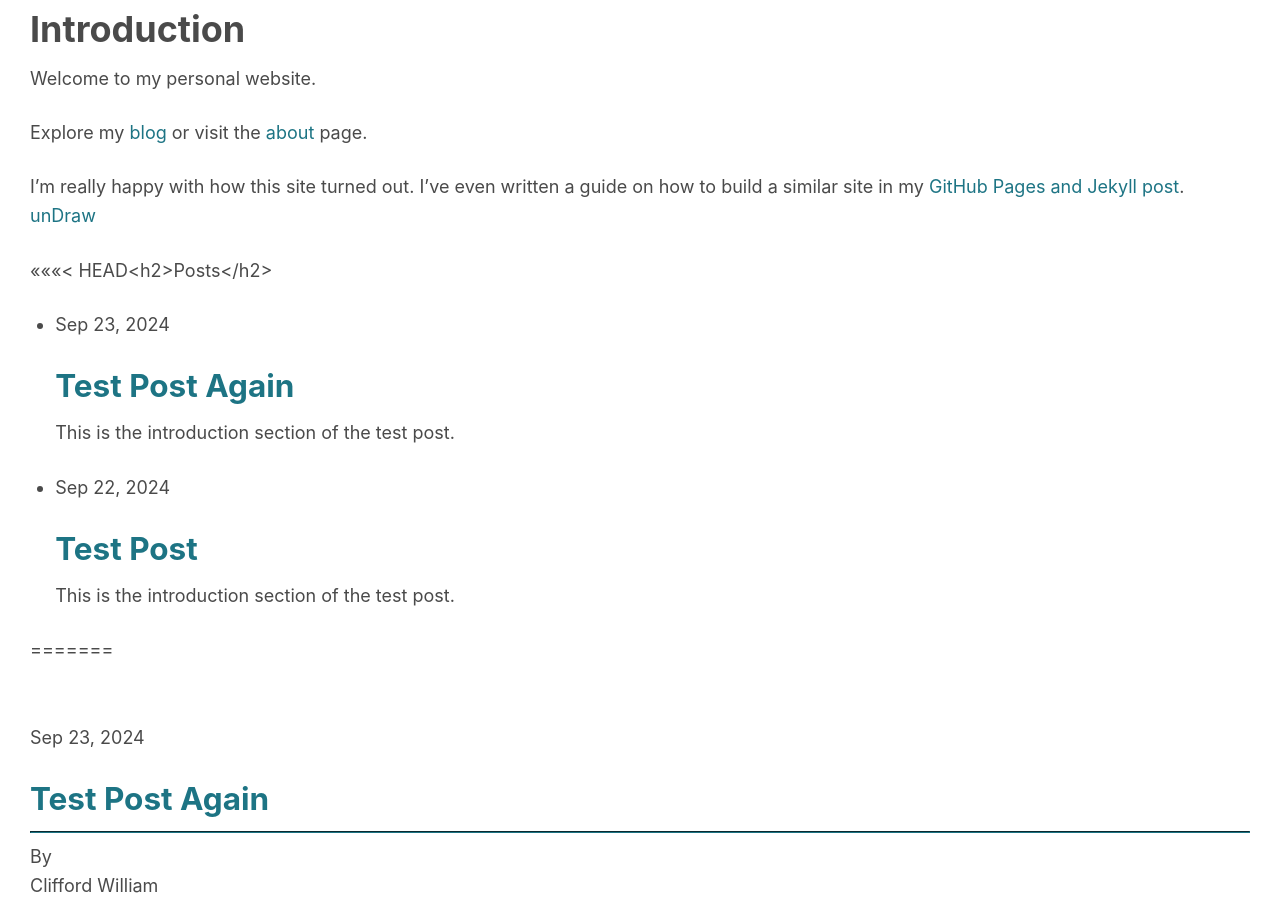
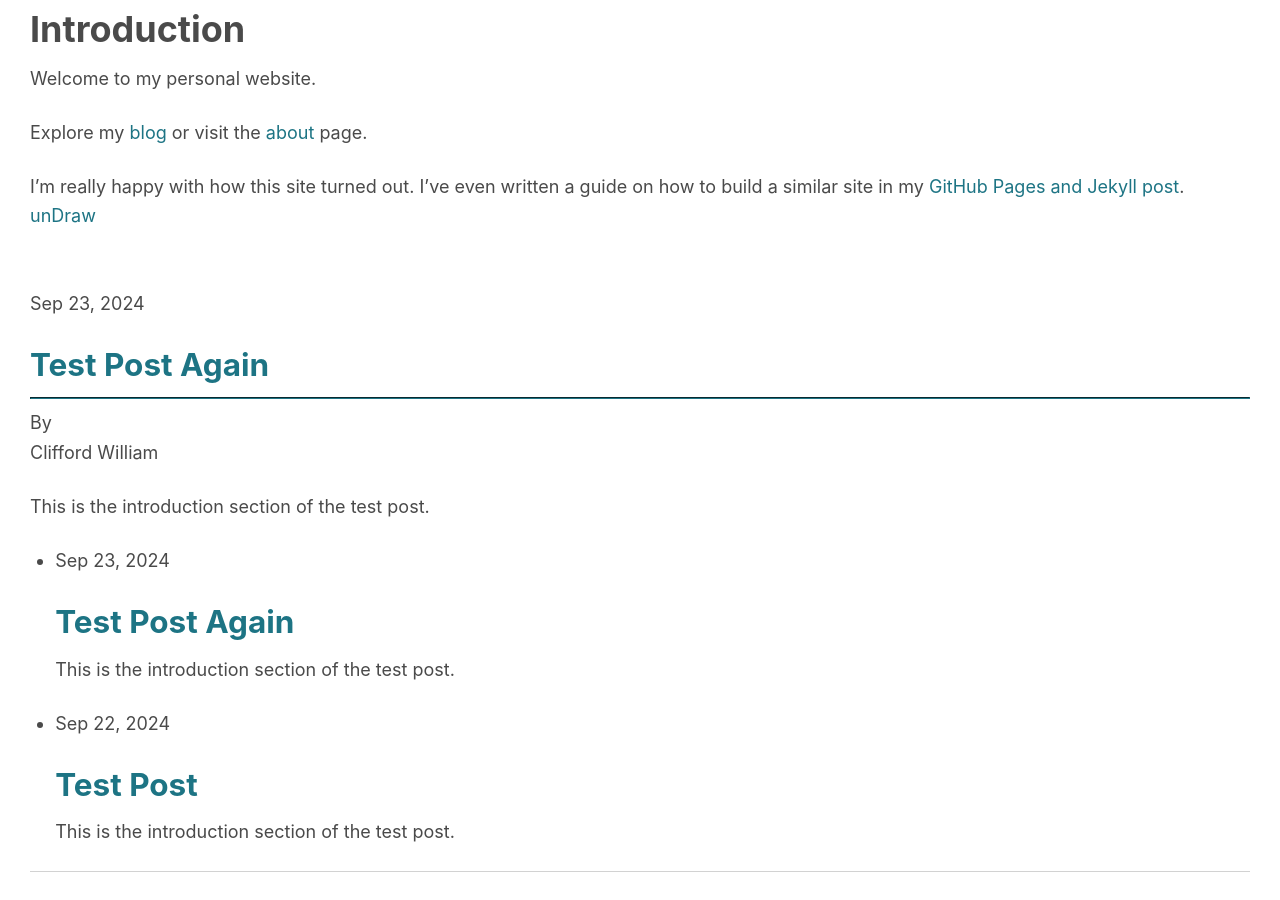
Before and after one commit to cliffordwilliam/cliffordwilliam.github.io, a Jekyll site: the page built from index.md, in a window 1280 px wide and 900 px high, scrolled down 643 px. Built offline with Jekyll 4.4.1, drawn with Linux system fonts in a browser that asks for light colours; some of the changed text lies outside the part shown.

Commit message:
remove conflic markers

```diff
--- a/index.md
+++ b/index.md
@@ -12,24 +12,5 @@ Explore my [blog]({% link blog.md %}) or visit the [about]({% link about.md %})
 
 I'm really happy with how this site turned out. I’ve even written a guide on how to build a similar site in my [GitHub Pages and Jekyll post]({% post_url 2024-09-22-test-post %}). [unDraw](https://undraw.co/)
 
-<<<<<<< HEAD
-{%- if site.posts.size > 0 -%}
-  <h2>{{ page.list_title | default: "Posts" }}</h2>
-  <ul>
-    {%- for post in site.posts limit:5 -%}
-    <li>
-      <span>{{ post.date | date: site.date_format }}</span>
-      <h3>
-        <a href="{{ post.url }}">
-          {{ post.title | escape }}
-        </a>
-      </h3>
-      {{ post.excerpt }}
-    </li>
-    {%- endfor -%}
-  </ul>
-{%- endif -%}
-=======
 {% include components/latest-post-card.html %}
 {% include components/post-cards-list.html %}
->>>>>>> 3df2131 (latest post scaffold fix)
```
